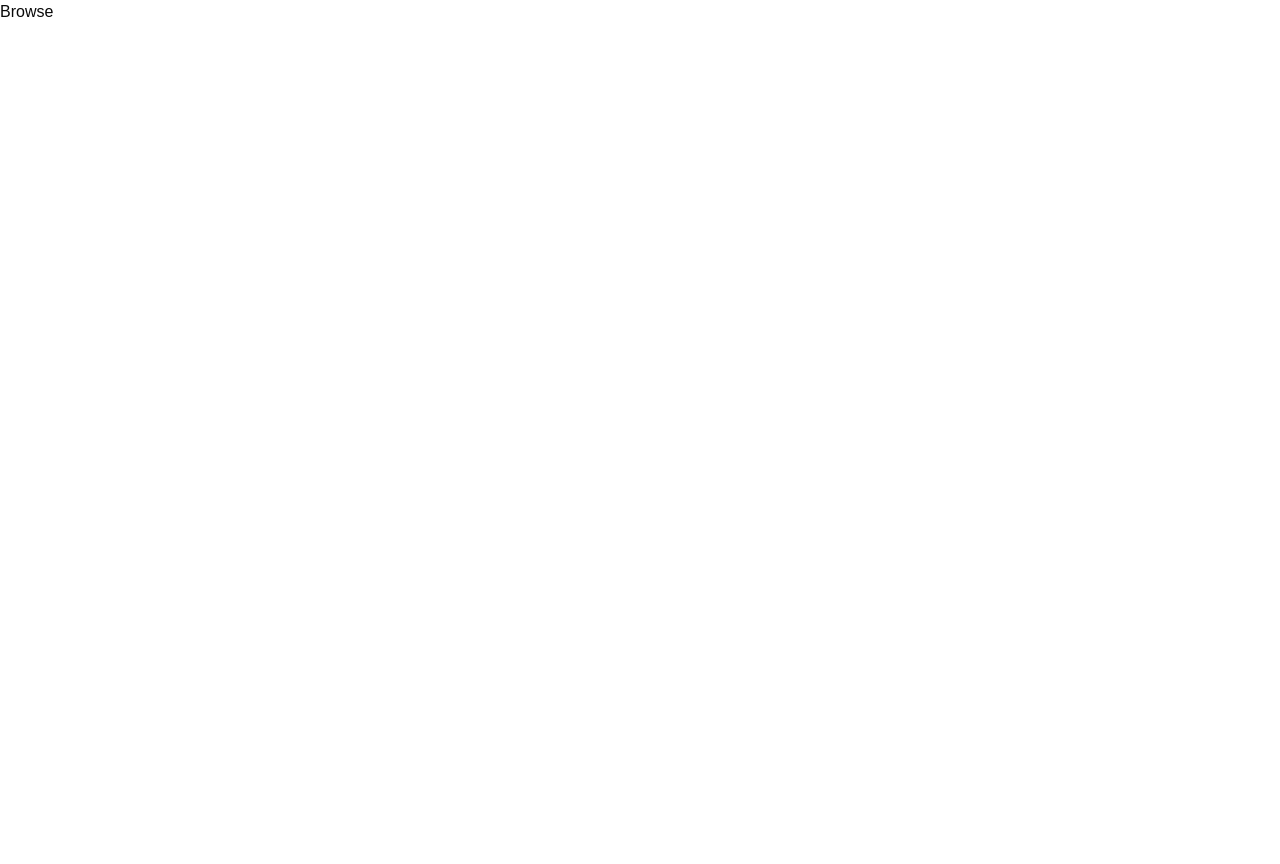
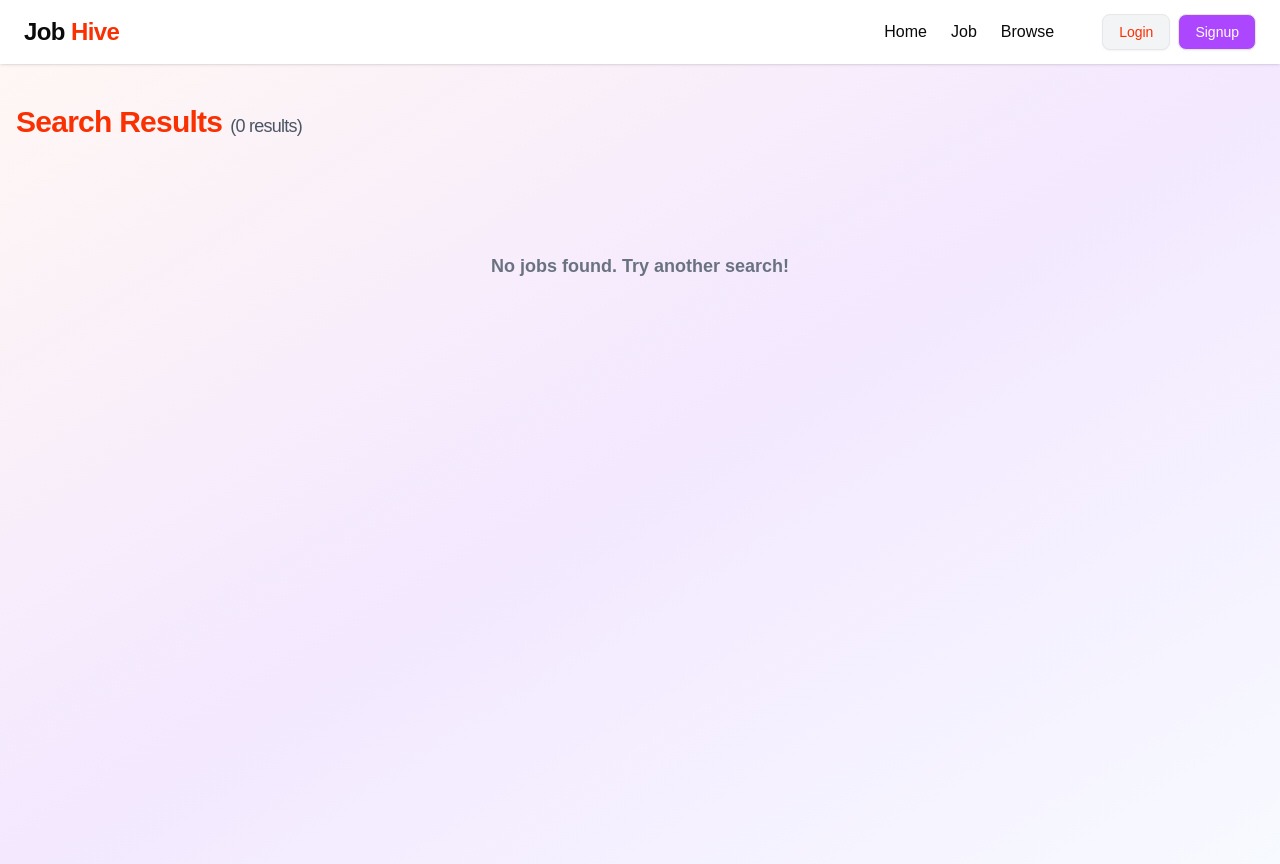
Before and after one commit to MuhammadUmar7195/JOBHIVE, a React (Vite) app in the folder client/: page /browse in a window 1280 px wide. Before the commit the page ends 800 px from the top, so only its background shows below. Built offline with nearby package versions, Linux system fonts and the light colour scheme.

Commit message:
Browse page ready

```diff
--- a/client/src/components/Browse.jsx
+++ b/client/src/components/Browse.jsx
@@ -1,11 +1,39 @@
-import React from 'react'
+/* eslint-disable no-unused-vars */
+import Navbar from "./shared/Navbar";
+import { useSelector } from "react-redux";
+import Job from "./Job";
 
 const Browse = () => {
+  const { allJobs } = useSelector((state) => state?.job || {});
+
   return (
-    <div>
-      Browse
+    <div className="min-h-screen bg-gradient-to-br from-[#fff7f4] via-[#f3e8ff] to-[#f7faff]">
+      <Navbar />
+      <div className="mt-16 max-w-7xl mx-auto px-4 py-10">
+        <div className="flex flex-col sm:flex-row sm:items-center sm:justify-between mb-8 gap-4">
+          <h1 className="font-extrabold text-2xl sm:text-3xl tracking-tight text-[#F83002]">
+            Search Results
+            <span className="ml-2 text-gray-600 font-medium text-lg">
+              ({allJobs.length} results)
+            </span>
+          </h1>
+        </div>
+        {allJobs.length === 0 ? (
+          <div className="flex flex-col items-center justify-center py-20">
+            <span className="text-lg text-gray-500 font-semibold">
+              No jobs found. Try another search!
+            </span>
+          </div>
+        ) : (
+          <div className="grid grid-cols-1 sm:grid-cols-2 lg:grid-cols-3 gap-8">
+            {allJobs.map((job) => (
+              <Job key={job?._id || job?.id || job?.title} job={job} />
+            ))}
+          </div>
+        )}
+      </div>
     </div>
-  )
-}
+  );
+};
 
-export default Browse
+export default Browse;
```
